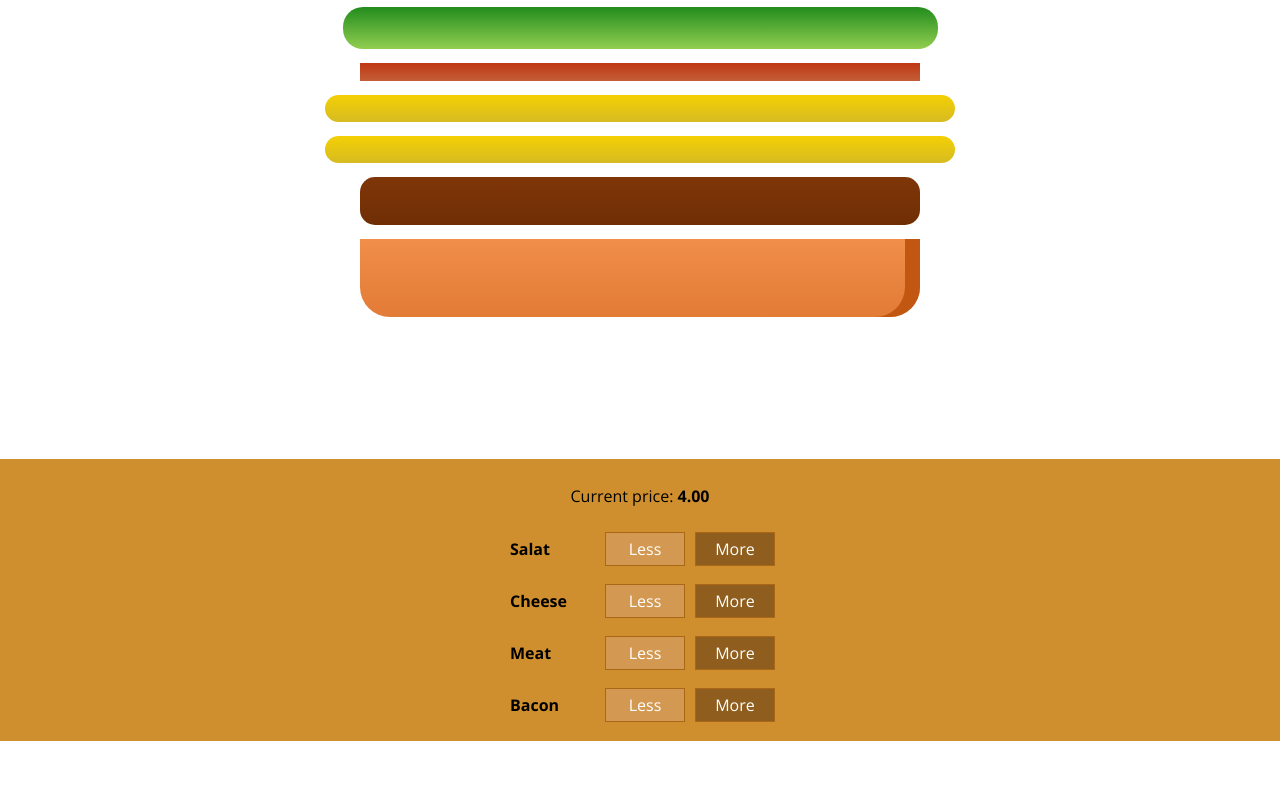
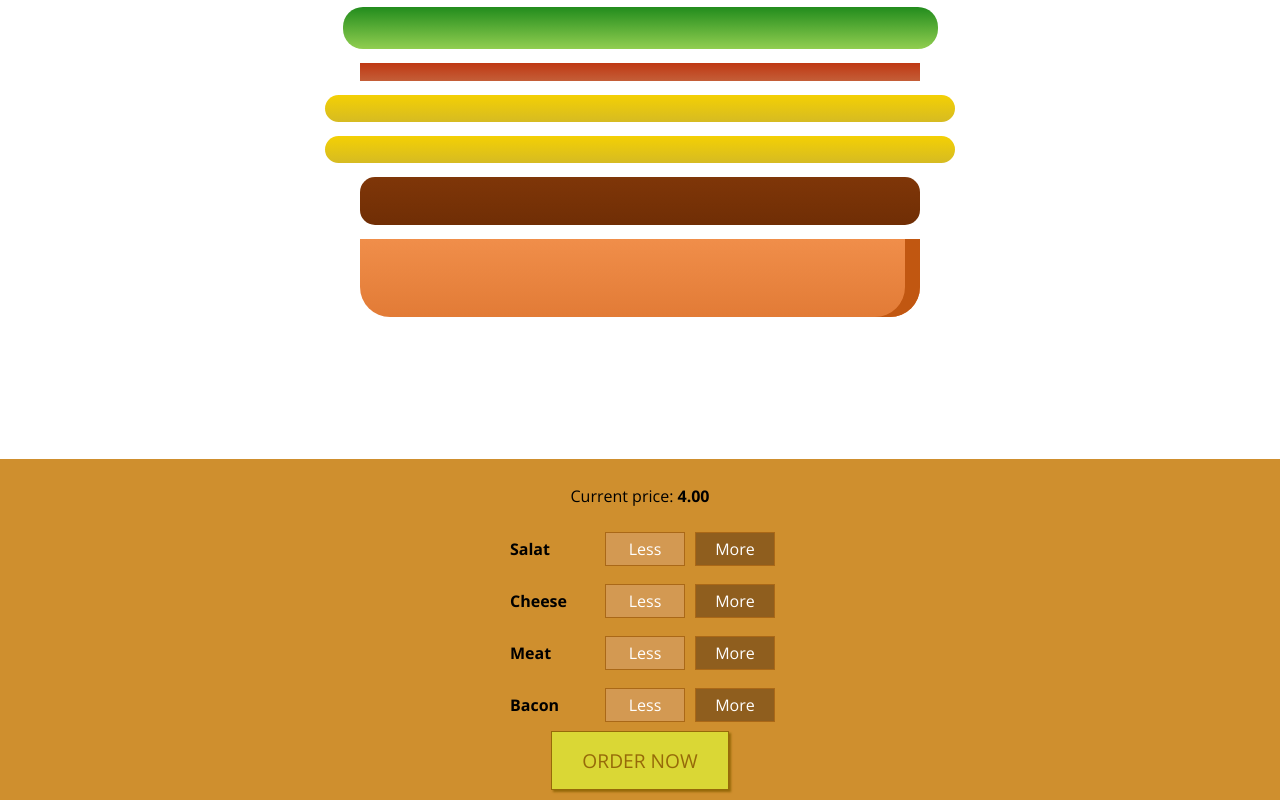
Before and after one commit to smilecv24/react-udemy, a React app: page / in a window 1280 px wide. Shown: the part 179-979 px from the top of the page. Before the commit the page ends 920 px from the top, so only its background shows below. Built offline with nearby package versions, Linux system fonts and the light colour scheme.

Commit message:
118 udemy

```diff
--- a/src/components/Burger/BuildControls/BuildControls.css
+++ b/src/components/Burger/BuildControls/BuildControls.css
@@ -8,3 +8,44 @@
     margin: auto;
     padding: 10px 0;
 }
+
+.OrderButton {
+    background-color: #DAD735;
+    outline: none;
+    cursor: pointer;
+    border: 1px solid #966909;
+    color: #966909;
+    font-family: inherit;
+    font-size: 1.2em;
+    padding: 15px 30px;
+    box-shadow: 2px 2px 2px #966909;
+}
+
+.OrderButton:hover, .OrderButton:active {
+    background-color: #A0DB41;
+    border: 1px solid #966909;
+    color: #966909;
+}
+
+.OrderButton:disabled {
+    background-color: #C7C6C6;
+    cursor: not-allowed;
+    border: 1px solid #ccc;
+    color: #888888;
+}
+
+.OrderButton:not(:disabled) {
+    animation: enable 0.3s linear;
+}
+
+@keyframes enable {
+    0% {
+        transform: scale(1);
+    }
+    60% {
+        transform: scale(1.1);
+    }
+    100% {
+        transform: scale(1);
+    }
+}
--- a/src/components/Burger/BuildControls/BuildControls.js
+++ b/src/components/Burger/BuildControls/BuildControls.js
@@ -18,6 +18,7 @@
                     ingredientDrop={() => props.ingredientDrop(ctrl.type)}
                     disabled={props.disabled[ctrl.type]}/>
     ))}
+    <button className={classes.OrderButton} disabled={!props.purchasable}>ORDER NOW</button>
   </div>
 );
 
--- a/src/containers/BurgerBuilder/BurgerBuilder.js
+++ b/src/containers/BurgerBuilder/BurgerBuilder.js
@@ -20,7 +20,19 @@
       meat: 1
     },
     totalPrice: 4,
+    purchasable: true
   };
+
+  updatePurchaseState(ingredients) {
+    const sum = Object.keys(ingredients).map(igKey => {
+      return ingredients[igKey];
+    }).reduce((sum, el) => {
+      return sum + el;
+    }, 0);
+    this.setState({
+      purchasable: sum > 0
+    });
+  }
 
   addIngredientHandler = (type) => {
     const newIngredients = this.state.ingredients;
@@ -32,7 +44,8 @@
     this.setState({
       ingredients: newIngredients,
       totalPrice: newPrice
-    })
+    });
+    this.updatePurchaseState(newIngredients);
   };
 
   dropIngredientHandler = (type) => {
@@ -45,7 +58,8 @@
       this.setState({
         ingredients: newIngredients,
         totalPrice: newPrice
-      })
+      });
+      this.updatePurchaseState(newIngredients);
     }
   };
 
@@ -60,6 +74,7 @@
         <BuildControls ingredientAdd={this.addIngredientHandler}
                        ingredientDrop={this.dropIngredientHandler}
                        price={this.state.totalPrice}
+                       purchasable={this.state.purchasable}
                        disabled={disabledInfo}
         />
       </Aux>
```
